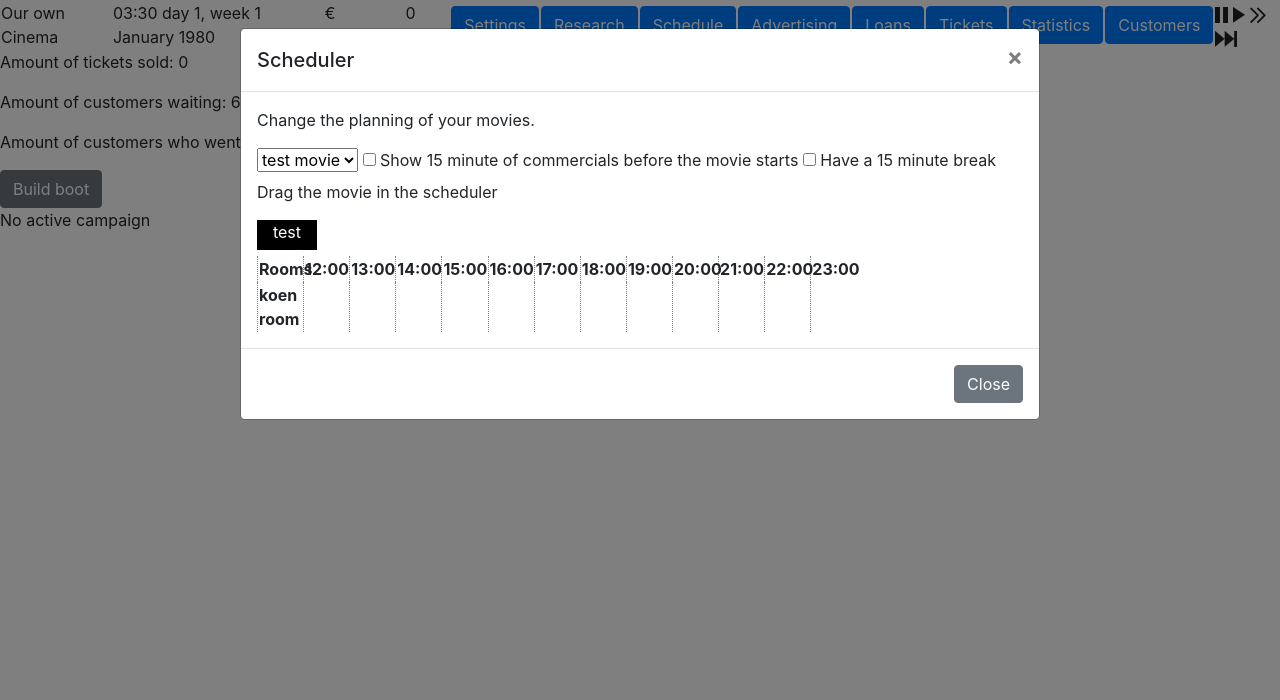
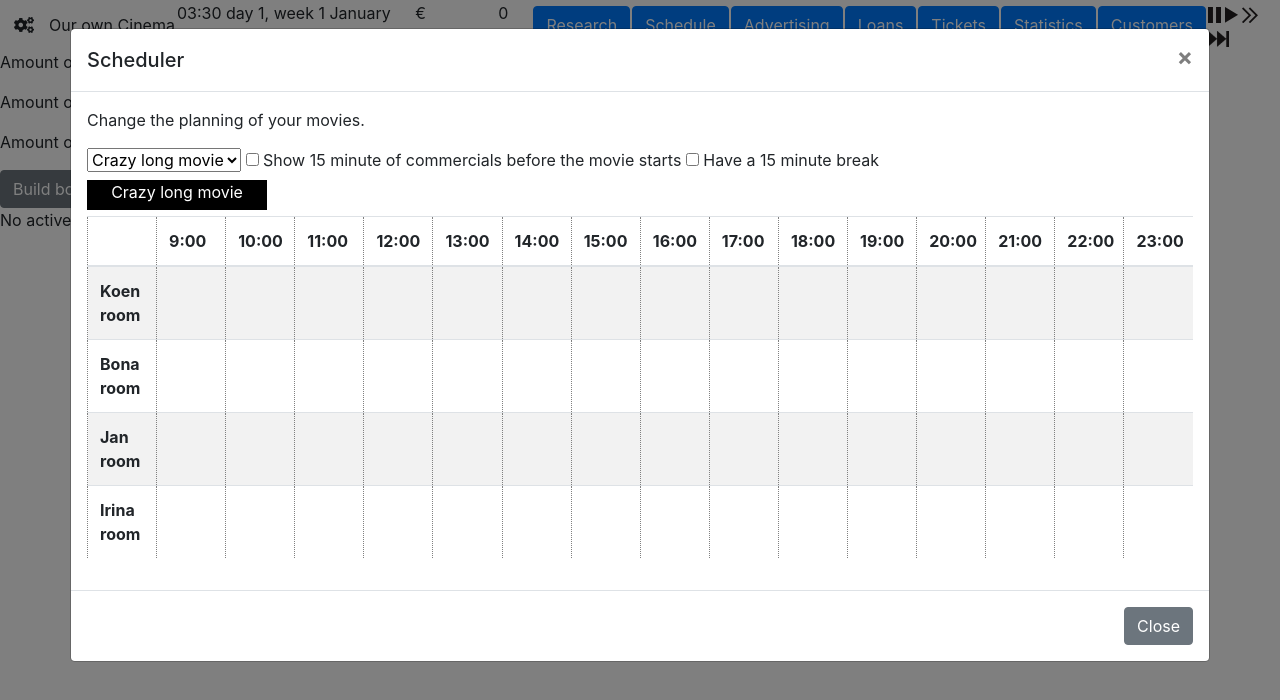
Before and after one commit to grubolsch/cinema-tycoon, a website built with Parcel: page index.html in a window 1280 px wide. Both pictures are taken after a click on the button "Schedule". Built offline with nearby package versions, Linux system fonts and the light colour scheme.

```diff
--- a/Modules/Entity/Scheduler.ts
+++ b/Modules/Entity/Scheduler.ts
@@ -67,12 +67,15 @@
         return true;
     }
 
-    plan(show : Show) {
+    //return the id of the added movie
+    plan(show : Show) : number {
         if(!this._shows.has(show.room.id)) {
             this._shows.set(show.room.id, []);
         }
 
         this._shows.get(show.room.id)!.push(show);
+
+        return this._shows.get(show.room.id)!.length-1;
     }
 
     getShowsByRoom(room : Room): Array<Show> {
@@ -83,6 +86,21 @@
 
         return this._shows.get(room.id)!;
     }
+
+    removeShow(room: Room, showId: number) : boolean {
+        let roomsByShow = this._shows.get(room.id);
+        if(roomsByShow === undefined || !roomsByShow[showId]) {
+            console.error('Could not find show to delete', room.id, showId);
+            return false;
+        }
+
+        if(roomsByShow[showId].isPlaying) {
+            return false;
+        }
+
+        delete roomsByShow[showId];
+        return true;
+    }
 }
 
 export {Scheduler}
--- a/Modules/Manager/ConfigManager.ts
+++ b/Modules/Manager/ConfigManager.ts
@@ -6,7 +6,6 @@
     //Config customer
     private readonly _breakTolerance = 0.2;
     private readonly _commercialTolerance = 0.2;
-
 
     get credit(): number {
         return this._credit;
@@ -29,4 +28,4 @@
     }
 }
 
-export { ConfigManager };
+export { ConfigManager }
--- a/Modules/Manager/TimeManager.ts
+++ b/Modules/Manager/TimeManager.ts
@@ -74,8 +74,12 @@
         let newMinute = this.fixNumber(tmpTicks);
 
         //lets see if some datecategory had a changed, let the observers know
+        if(newMinute === (TimeManager.MINS_IN_HOURS/2)) {
+            this.observer.trigger('halfHour', [TimeManager]);
+        }
         if(newHour != this._hour) {
             this.observer.trigger('hour', [TimeManager]);
+            this.observer.trigger('halfHour', [TimeManager]);
         }
         if(newDay != this._day) {
             this.observer.trigger('day', [TimeManager]);
--- a/Modules/Render/Render.ts
+++ b/Modules/Render/Render.ts
@@ -16,10 +16,10 @@
     }
 
     public render() {
-        document.querySelector('#ui-name')!.innerHTML = this._cinema.name;
+        (<HTMLElement>document.querySelector('#ui-name')).innerText = this._cinema.name;
         document.querySelector('#ui-date')!.innerHTML = this._cinema.timeManager.getDate();
         document.querySelector('#ui-currentcredit')!.innerHTML = currency(this._cinema.financeManager.credit);
-        document.querySelector('#ui-fans')!.innerHTML = this._cinema.fans + " fans";
+        document.querySelector('#ui-fans')!.innerHTML = this._cinema.fans + ' <i class="fa fa-user-friends"></i>';
 
         this._renders.forEach(function(render : RenderInterface) {
             render.render();
@@ -33,6 +33,15 @@
     public addRender(render : RenderInterface) {
         this._renders.push(render);
     }
+
+    renderByHalfHour() {
+        this._renders.forEach(function(render : RenderInterface) {
+            //you cannot check interfaces on runtime :( but we can check if a method exists
+            if ("renderByHalfHour" in render) {
+                return (<RenderByHalfHourInterface>render).renderByHalfHour();
+            }
+        })
+    }
 }
 
 export { Render };
--- a/Modules/Render/RenderInterface.ts
+++ b/Modules/Render/RenderInterface.ts
@@ -1,3 +1,7 @@
 interface RenderInterface {
     render() : void;
 }
+
+interface RenderByHalfHourInterface {
+    renderByHalfHour() : void;
+}
--- a/Modules/Render/RenderScheduler.ts
+++ b/Modules/Render/RenderScheduler.ts
@@ -5,57 +5,107 @@
 import {ShowConfigHelper} from "./Helper/ShowConfigHelper";
 import {Scheduler} from "../Entity/Scheduler";
 import {Show} from "../Entity/Show";
+import {TimeManager} from "../Manager/TimeManager";
 
+/**
+ * @todo
+ *  - Make it render again when movie / room changes
+ *  - Make it show scheduled movies
+ *  - Make the current hour column light up
+ *  - Provide a delete button
+ * */
 class RenderScheduler implements RenderInterface {
     private readonly _cinema : Cinema;
-    private _table: Element;
     private _timePoints : Array<TimePoint> = [];
-    private isDirty : boolean = true;
+
     private readonly _movieDraggerElement = (<HTMLElement>document.querySelector('#schedule-movie-dragger'));
+    private readonly _table = (<HTMLElement>document.querySelector('#schedule-table'));
+
+    private readonly START_HOUR : number = 9;
+    private readonly END_HOUR = 23;
+
+    private readonly DELETE_ICON = '<i class="fa fa-trash delete-show clickable"></i>';
+
+    //store the amount of movies and rooms, if this changes, render the schedule again
+    private renderedWithMovies : number = 0;
+    private renderedWithRooms : number = 0;
 
     constructor(cinema : Cinema) {
         this._cinema = cinema;
-        this._table = document.querySelector('#schedule-table')!;
 
         this.calculateTimeslots();
     }
 
     private calculateTimeslots() {
-
-        let timeslot = new TimePoint(12, 0);
+        let timeslot = new TimePoint(this.START_HOUR, 0);
 
         do {
             this._timePoints.push(timeslot);
 
-            timeslot = timeslot.addMinutes(60);
-        } while(timeslot.hour <= 23)
+            timeslot = timeslot.addMinutes(TimeManager.MINS_IN_HOURS);
+        } while(timeslot.hour <= this.END_HOUR);
+    }
+
+    renderByHalfHour() : void {
+        let halfHour : number = TimeManager.MINS_IN_HOURS/2;
+        let timeTotal : number = this._cinema.timeManager.hour * TimeManager.MINS_IN_HOURS;
+        if(this._cinema.timeManager.minute > halfHour) {
+            //timeTotal += halfHour;
+        }
+
+        this._table.querySelectorAll('td.active').forEach(function(element) {
+            element.classList.remove('active');
+        });
+
+        console.log(timeTotal, this._table.querySelectorAll('[data-timeslot="'+ timeTotal +'"]'));
+        this._table.querySelectorAll('[data-timeslot="'+ timeTotal +'"]').forEach(function(element) {
+            console.log(element);
+
+            element.classList.add('active');
+        });
+    }
+
+    private shouldRender() : boolean {
+        return (this.renderedWithMovies != this._cinema.movies.size || this.renderedWithRooms != this._cinema.rooms.size);
     }
 
     render(): void {
         var self = this;
         //we only have to re render this if the movies or rooms changed
 
-        if(!this.isDirty) {
+        if(!this.shouldRender()) {
             return;
         }
+        this.renderedWithMovies = this._cinema.movies.size;
+        this.renderedWithRooms = this._cinema.rooms.size;
 
         this._table.innerHTML = '';
         this.renderHeader();
         this.renderBody();
 
-        this.isDirty = false;
+        //make the "delete" button work
+        this._table.addEventListener('click', function(e) {
+            //this event is more complex because elements might appear after rendering the grid.
+            // loop parent nodes from the target to the delegation node
+            for (var target = e.target; target && target != this; target = (<HTMLElement>target).parentNode) {
+                if ((<HTMLElement>target).matches('i.delete-show')) {
+                    self.deleteShow(<HTMLElement>target);
+                    break;
+                }
+            }
+        }, false);
 
-
+        //make the "movie dragger element" on top work
         this._movieDraggerElement.addEventListener('dragstart', function(event: DragEvent) {
             event.dataTransfer!.setData('text/plain', 'movie');
             event.dataTransfer!.dropEffect = "link";
         });
 
+        //make all individual td-fields work
         document.querySelectorAll('td.drop-enabled').forEach(function (element) {
             element.addEventListener('dragover', function(event) {
                 let config : ShowConfig = ShowConfigHelper.createMovieConfig(self._cinema);
                 if (!(event.target instanceof HTMLElement) || event.target.dataset.timeslot === undefined || event.target.dataset.room === undefined) {
-                    console.log('breaking');
                     return;
                 }
                 var room = self._cinema.findRoom(parseInt(event.target.dataset.room));
@@ -69,7 +119,6 @@
                 let show = new Show(room, start, config);
 
                 if(!self._cinema.scheduler.canPlan(show)) {
-                    console.log('can plan');
                     return;
                 }
                 event.preventDefault();
@@ -106,31 +155,57 @@
                     return;
                 }
                 event.preventDefault();
-                self._cinema.scheduler.plan(show);
+                let showId = self._cinema.scheduler.plan(show);
 
-                let shadowElement = (<HTMLElement>self._movieDraggerElement.cloneNode(true));
-                shadowElement.style.backgroundColor = 'lightgreen';
-                event.target.appendChild(shadowElement);
+                let movieElement = (<HTMLElement>document.createElement('div'));
+                movieElement.style.backgroundColor = 'lightgreen';
+
+                movieElement.style.width = config.duration + "px";
+                movieElement.innerText = config.movie.title;
+                movieElement.innerHTML += self.DELETE_ICON;
+                movieElement.dataset.show = showId.toString();
+                movieElement.dataset.room = room.id.toString();
+                event.target.appendChild(movieElement);
 
                 console.log('shows', self._cinema.scheduler.getShowsByRoom(room));
-
-                console.log('drop', event.target.dataset.timeslot);
             });
         });
     }
 
-    private removeDraggerShadow() {
+    private deleteShow(target: HTMLElement) {
+        let parent : HTMLElement = target.parentElement!;
+
+        if(target.parentElement === null || parent.dataset.room === undefined || parent.dataset.show === undefined) {
+            return;
+        }
+
+        var room = this._cinema.findRoom(parseInt(parent.dataset.room));
+
+        if(room === undefined) {
+            return;
+        }
+
+        if(!this._cinema.scheduler.removeShow(room, parseInt(parent.dataset.show))) {
+            alert('You cannot delete shows that are currently playing.');
+            return;
+        }
+
+        parent.remove();
+
+    }
+
+    private removeDraggerShadow() : void {
         let draggerShadow = (<HTMLElement>document.querySelector('#draggerShadow'));
         if (draggerShadow !== null) {
             draggerShadow.remove();
         }
     }
 
-    private renderHeader() {
+    private renderHeader() : void {
         let tr = document.createElement('tr');
 
         let td = document.createElement('th');
-        td.innerHTML = 'Rooms';
+        td.innerHTML = '';
         tr.appendChild(td);
 
         this._timePoints.forEach(function(timePoint) {
@@ -140,10 +215,16 @@
 
             tr.appendChild(td);
         });
-        this._table.appendChild(tr);
+
+        let thead = document.createElement('thead');
+        thead.appendChild(tr);
+        this._table.appendChild(thead);
     }
 
-    private renderBody() {
+    private renderBody() : void {
+        let tbody = document.createElement('tbody');
+        this._table.appendChild(tbody);
+
         var self = this;
         this._cinema.rooms.forEach(function(room : Room) {
             let tr = document.createElement('tr');
@@ -160,7 +241,7 @@
                 tr.appendChild(td);
             });
 
-            self._table.appendChild(tr);
+            tbody.appendChild(tr);
         });
     }
 }
--- a/css/layout.scss
+++ b/css/layout.scss
@@ -2,3 +2,28 @@
   cursor: pointer;
   color: blue;
 }
+
+#schedule-table {
+  table-layout: fixed;
+  width: 100%;
+
+  td, th {
+    width: 30px;
+    border-left: 1px gray dotted;
+
+    &.active {
+      border-left: 1px black solid;
+      border-right: 1px black solid;
+    }
+  }
+}
+
+#schedule-movie-dragger {
+  background-color: black;
+  color: white;
+  height: 30px;
+  display: inline-block;
+  cursor: grabbing;
+  overflow: hidden;
+  text-align: center;
+}
--- a/index.html
+++ b/index.html
@@ -18,6 +18,8 @@
     <script src="https://maxcdn.bootstrapcdn.com/bootstrap/4.0.0/js/bootstrap.min.js"
             integrity="sha384-JZR6Spejh4U02d8jOt6vLEHfe/JQGiRRSQQxSfFWpi1MquVdAyjUar5+76PVCmYl"
             crossorigin="anonymous"></script>
+
+    <link href="/fa-icons/css/all.css" rel="stylesheet" type="text/css" />
     <link href="css/layout.scss" rel="stylesheet" type="text/css" />
 
     <script>
@@ -32,13 +34,11 @@
 
 <table width="100%">
     <tr>
-        <td id="ui-name"></td>
+        <td width="20"><button rel="openSettings" type="button" class="btn"><i class="fa fa-cogs"></i></button></td>
+        <td id="ui-name" width="10%"></td>
         <td id="ui-date"></td>
         <td id="ui-currentcredit"></td>
         <td id="ui-fans"></td>
-        <td>
-            <button rel="openSettings" type="button" class="btn btn-primary top-menu">Settings</button>
-        </td>
         <td>
             <button rel="research" class="btn btn-primary top-menu">Research</button>
         </td>
@@ -165,7 +165,7 @@
 <!-- Schedule Modal -->
 <div class="modal fade" id="scheduleModal" tabindex="-1" role="dialog" aria-labelledby="ModalCenterTitle"
      aria-hidden="true">
-    <div class="modal-dialog modal-lg" role="document">
+    <div class="modal-dialog modal-xl" role="document">
         <div class="modal-content">
             <div class="modal-header">
                 <h5 class="modal-title">Scheduler</h5>
@@ -187,13 +187,11 @@
                         <input type="checkbox" id="schedule-planner-break" />
                         Have a 15 minute break
                     </label>
-
-                    <p>Drag the movie in the scheduler</p>
                 </form>
 
-                <span id="schedule-movie-dragger" draggable="true"></span>
+                <span id="schedule-movie-dragger" draggable="true" data-toggle="tooltip" data-placement="top" title="Drag the movie in the timeslot and room you wish to plan it in."></span>
 
-                <table id="schedule-table"></table>
+                <table id="schedule-table" class="table table-striped"></table>
             </div>
             <div class="modal-footer">
                 <button type="button" class="btn btn-secondary" data-dismiss="modal">Close</button>
@@ -202,30 +200,6 @@
     </div>
 </div>
 <!-- /Schedule Modal -->
-
-<style>
-    #schedule-table {
-        overflow: scroll;
-        table-layout: fixed;
-        width: 600px;
-    }
-
-    #schedule-table td, #schedule-table th {
-        width: 30px;
-        border-left: 1px gray dotted;
-    }
-
-    #schedule-movie-dragger {
-        background-color: black;
-        color: white;
-        height: 30px;
-        display: inline-block;
-        cursor: grabbing;
-        overflow: hidden;
-        text-align: center;
-    }
-</style>
-
 
 <div id="debugBar" style="display: none;">
     <h1>Debug bar</h1>
@@ -252,5 +226,10 @@
     </div>
 </div>
 
+<script>
+    $(function () {
+        $('[data-toggle="tooltip"]').tooltip()
+    });
+</script>
 </body>
 </html>
--- a/main.ts
+++ b/main.ts
@@ -43,50 +43,16 @@
 
     let cinema = new Cinema("Our own Cinema", new TimeManager(observer), configManager, new FinanceManager(configManager), new MarketingManager());
 
+    //Tmp code so there is a room and a movie for the scheduler
+    cinema.addMovie(new Movie('Crazy long movie', 7, 'fantasy', MovieType.isGeneric(), 180));
+    cinema.addMovie(new Movie('Test movie', 7, 'fantasy', MovieType.isGeneric(), 60));
+    cinema.addMovie(new Movie('Other movie', 7, 'fantasy', MovieType.isGeneric(), 90));
 
-
-
-    let movie : Movie = new Movie('test movie', 7, 'fantasy', MovieType.isGeneric(), 60);
-    cinema.addMovie(movie);
-
-    let room = new Room("koen room");
-    cinema.addRoom(room);
-
-    let show1 = new Show(room, movie, new TimePoint(9, 0), false, false);
-    let show2 = new Show(room, movie, new TimePoint(11, 0), false, false);
-    let show3 = new Show(room, movie, new TimePoint(13, 0), false, false);
-
-    console.log(show1.duration, show1.start, show1.end);
-
-    let schedule = new Scheduler(cinema);
-
-    console.log(schedule.plan(show1));
-    console.log(schedule.plan(show2));
-    console.log(schedule.plan(show3));
-
-    console.log(schedule.getShowsByRoom(room));
-
-
-
-
-
-
-/*
-    table.querySelectorAll('td.drop-enabled').forEach(function(element) {
-        element.addEventListener('dragover', function(event) {
-            console.log(event);
-            const isLink = event.dataTransfer.types.includes("text/plain");
-
-
-            event.preventDefault();
-        });
-
-        element.addEventListener('drop', function(event) {
-            alert('release');
-            event.preventDefault();
-        });
-    });
-*/
+    cinema.addRoom(new Room("Koen room"));
+    cinema.addRoom(new Room("Bona room"));
+    cinema.addRoom(new Room("Jan room"));
+    cinema.addRoom(new Room("Irina room"));
+    //done tmp code
 
     //Object responsible for rendering changes in state
     let render = new Render(cinema);
@@ -106,6 +72,11 @@
     }, 1000);
 
     //observers
+
+    observer.subscribe('halfHour', () => {
+       render.renderByHalfHour();
+    });
+
     observer.subscribe('hour', () => {
         cinema.bootManager.payHourCost();
         console.log('An hour has passed');
@@ -157,5 +128,4 @@
     });
 
     // trigger-event btn btn-secondary" rel="hour
-
 });
```
Also changed, not shown: Modules/Entity/Show.ts (+11 -0 lines).
